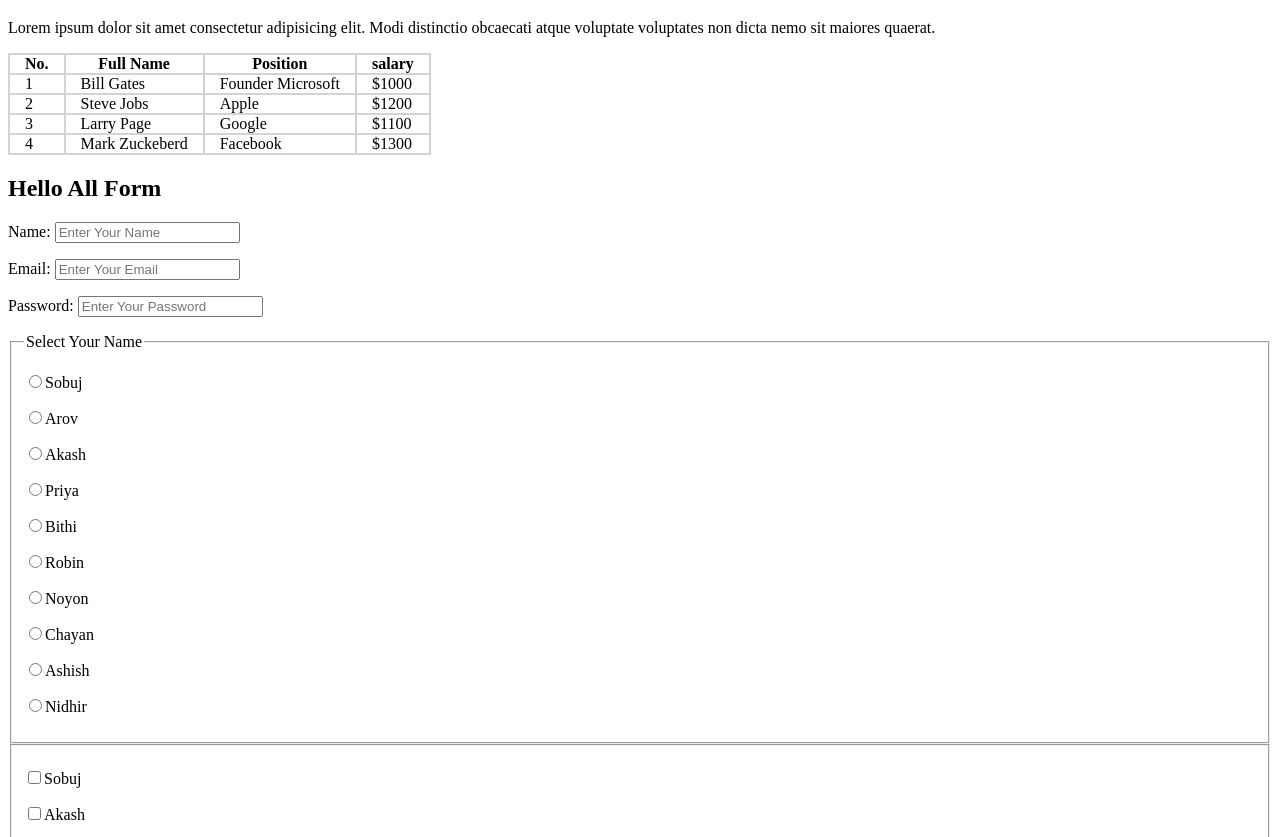
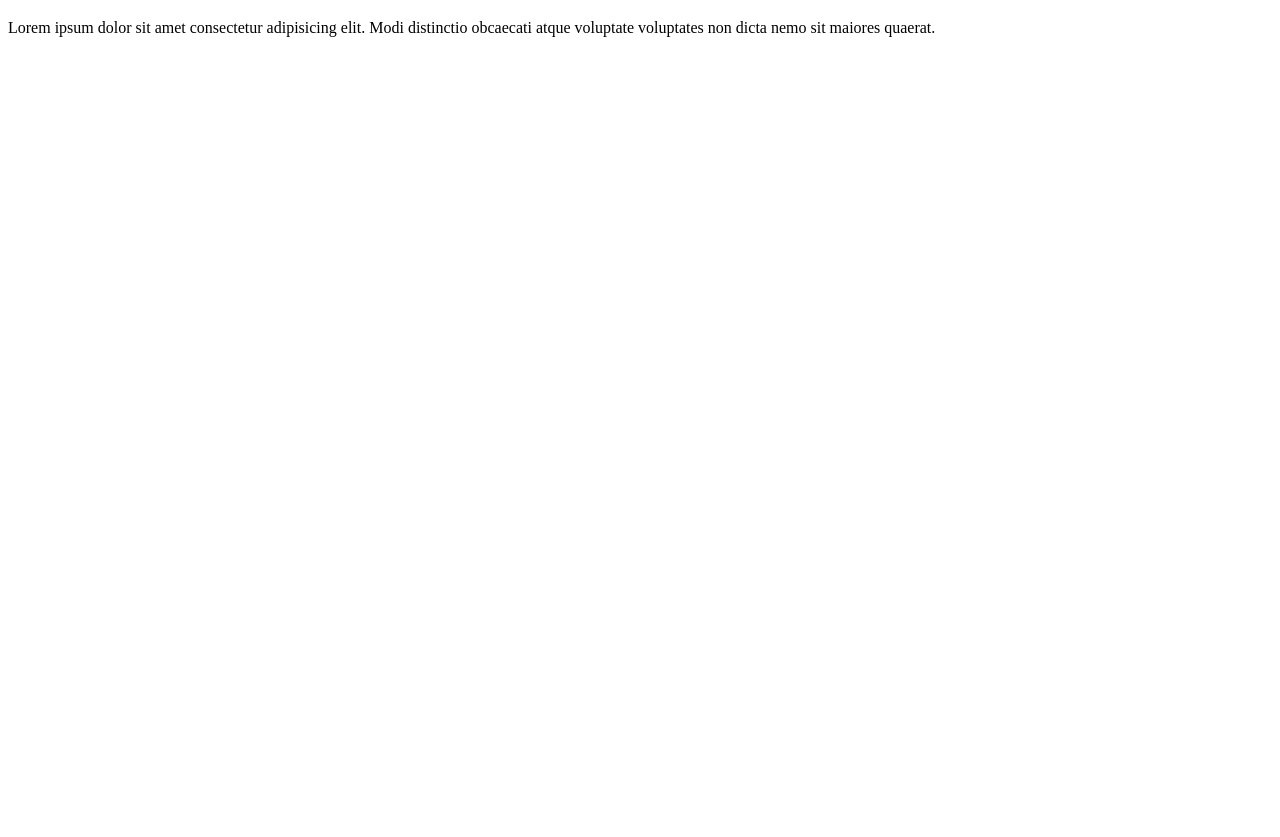
Before and after one commit to Sobuj-Mondol/html-css-audio-video, a plain HTML site: page html-form/html-home/index.html in a window 1280 px wide. Shown: the part 115-952 px from the top of the page. After the commit the page ends 800 px from the top, so only its background shows below. Drawn offline with Linux system fonts and the light colour scheme.

Commit message:
added html-home

```diff
--- a/html-form/html-home/index.html
+++ b/html-form/html-home/index.html
@@ -20,118 +20,5 @@
         <h1>Hello Home</h1>
         <p>Lorem ipsum dolor sit amet consectetur adipisicing elit. Modi distinctio obcaecati atque voluptate voluptates non dicta nemo sit maiores quaerat.</p>
     </header>
-    <section class="one">
-        <table>
-            <thead>
-                <tr>
-                    <th>No.</th>
-                    <th>Full Name</th>
-                    <th>Position</th>
-                    <th>salary</th>
-                </tr>
-            </thead>
-            <tbody>
-                <tr>
-                    <td>1</td>
-                    <td>Bill Gates</td>
-                    <td>Founder Microsoft</td>
-                    <td>$1000</td>
-                </tr>
-                <tr>
-                    <td>2</td>
-                    <td>Steve Jobs</td>
-                    <td>Apple</td>
-                    <td>$1200</td>
-                </tr>
-                <tr>
-                    <td>3</td>
-                    <td>Larry Page</td>
-                    <td>Google</td>
-                    <td>$1100</td>
-                </tr>
-                <tr>
-                    <td>4</td>
-                    <td>Mark Zuckeberd</td>
-                    <td>Facebook</td>
-                    <td>$1300</td>
-                </tr>
-            </tbody>
-        </table>
-    </section>
-    <section class="Two">
-        <h1>Hello All Form</h1>
-        <form action="">
-            <p>Name: <input type="text" name="Name" id="Name" placeholder="Enter Your Name"></p>
-            <p>Email: <input type="text" name="Email" id="Email" placeholder="Enter Your Email"></p>
-            <p>Password: <input type="text" name="Password" id="Password" placeholder="Enter Your Password"></p>
-        </form>
-        <fieldset>
-            <legend>Select Your Name</legend>
-            <p>
-                <label for="Sobuj">
-                    <input type="radio" name="name" id="Sobuj">Sobuj
-                </label>
-            </p>
-            <p>
-                <label for="Arov">
-                    <input type="radio" name="name" id="Arov">Arov
-                </label>
-            </p>
-            <p>
-                <label for="Akash">
-                    <input type="radio" name="name" id="Akash">Akash
-                </label>
-            </p>
-            <p>
-                <label for="Priya">
-                    <input type="radio" name="name" id="Priya">Priya
-                </label>
-            </p>
-            <p>
-                <label for="Bithi">
-                    <input type="radio" name="name" id="Bithi">Bithi
-                </label>
-            </p>
-            <p>
-                <label for="Robin">
-                    <input type="radio" name="name" id="Robin">Robin
-                </label>
-            </p>
-            <p>
-                <label for="Noyon">
-                    <input type="radio" name="name" id="Noyon">Noyon
-                </label>
-            </p>
-            <p>
-                <label for="Chayan">
-                    <input type="radio" name="name" id="Chayan">Chayan
-                </label>
-            </p>
-            <p>
-                <label for="Ashish">
-                    <input type="radio" name="name" id="Ashish">Ashish
-                </label>
-            </p>
-            <p>
-                <label for="Nidhir">
-                    <input type="radio" name="name" id="Nidhir">Nidhir
-                </label>
-            </p>
-        </fieldset>
-        <fieldset>
-            <p><label for="Sobuj"><input type="checkbox" name="Name" id="Sobuj">Sobuj</label></p>
-            <p><label for="Akash"><input type="checkbox" name="Name" id="Akash">Akash</label></p>
-            <p><label for="Noyon"><input type="checkbox" name="Name" id="Noyon">Noyon</label></p>
-            <p><label for="Robin"><input type="checkbox" name="Name" id="Robin"></label>Robin</p>
-            <p><label for="Ashish"><input type="checkbox" name="Name" id="Ashish">Ashish</label></p>
-            <p><label for="All Name"><input type="checkbox" name="Name" id="All Mane">All Name</label></p>
-        </fieldset>
-        <p>Special Instruction
-            <br>
-            <textarea name="instruction" id="" cols="30" rows="10"></textarea>
-        </p>
-        <button type="submit">Submit</button>
-        <button type="reset">reset</button>
-    </section>
 </body>
 </html>
```
